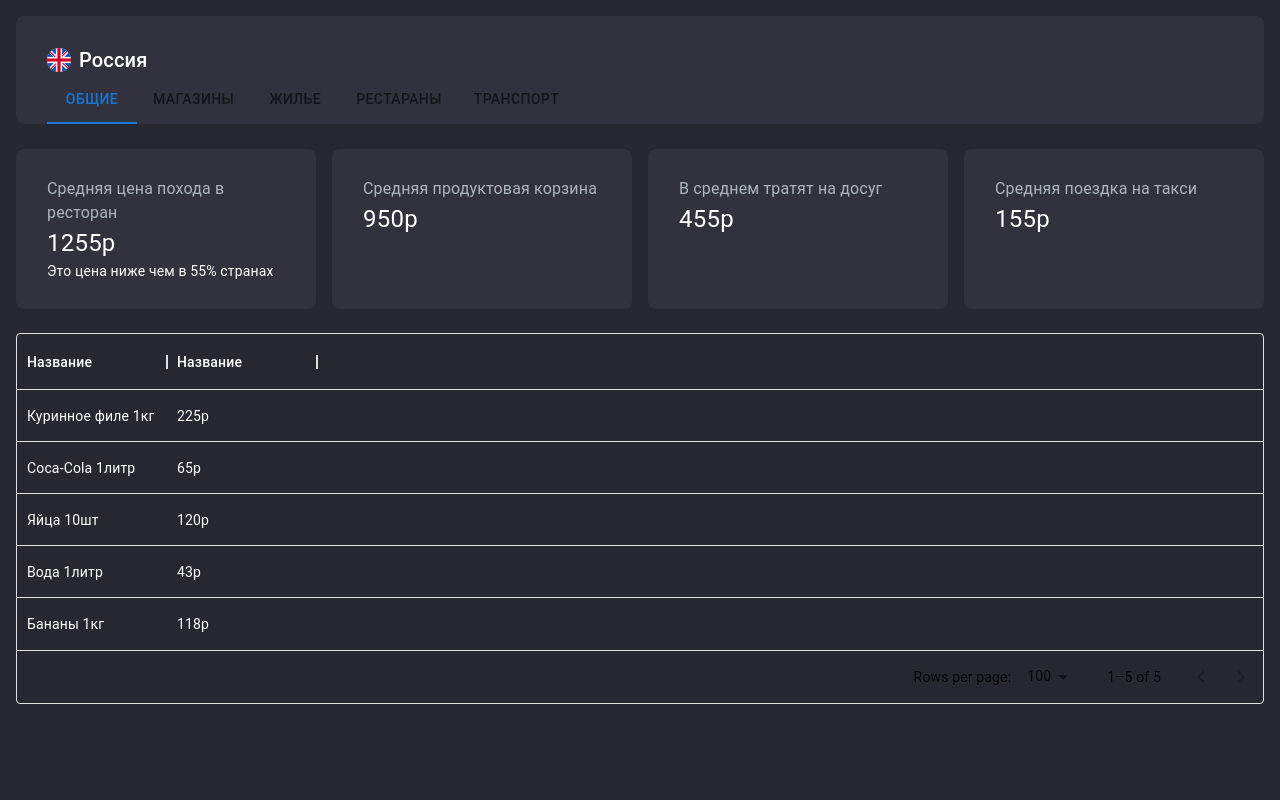
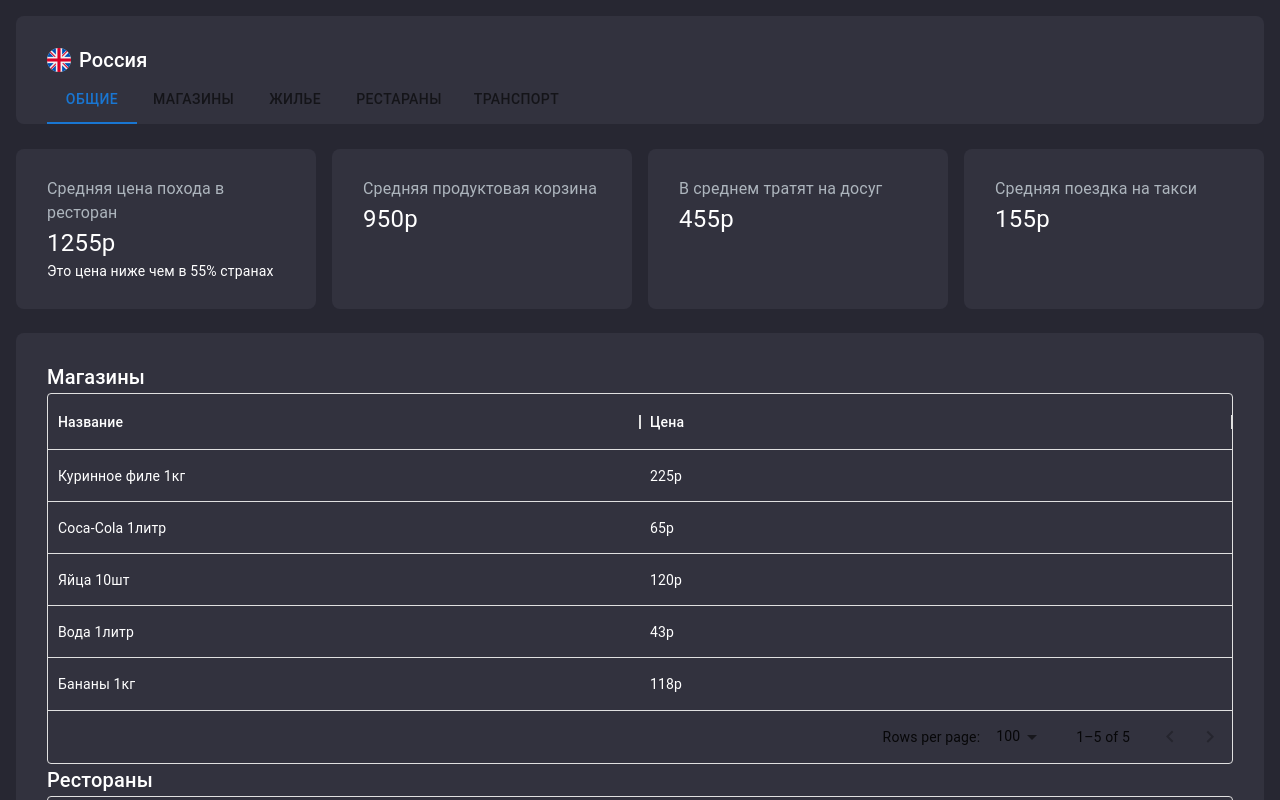
Before and after one commit to emargin/COL, a Next.js app: page /countries/1 in a window 1280 px wide. Built offline with nearby package versions, Linux system fonts and the light colour scheme.

Commit message:
chore: add table rendering

```diff
--- a/src/components/PageLayout.jsx
+++ b/src/components/PageLayout.jsx
@@ -7,6 +7,7 @@ const styles = {
         height: '100vh',
         backgroundColor: '#272732',
         margin: '0 auto',
+        overflowX: 'auto',
     },
 }
 
--- a/src/pages/countries/[id].jsx
+++ b/src/pages/countries/[id].jsx
@@ -34,8 +34,8 @@ export default function Country({ country }) {
 
     const columns = [
         { field: 'id', headerName: 'ID', hide: true },
-        { field: 'name', headerName: 'Название', width: 150 },
-        { field: 'price', headerName: 'Название', width: 150 },
+        { field: 'name', headerName: 'Название', flex: 1 },
+        { field: 'price', headerName: 'Цена', flex: 1 },
     ]
 
     return (
@@ -75,10 +75,14 @@ export default function Country({ country }) {
                         <InfoCard title="В среднем тратят на досуг" info="455р" />
                         <InfoCard title="Средняя поездка на такси" info="155р" />
                     </Box>
-                    {/* <InfoWrapper style={{ paddingBottom: 0 }}>
-
-                    </InfoWrapper> */}
-                    <DataGrid sx={{ color: '#fff' }} autoHeight rows={market} columns={columns} />
+                    <InfoWrapper>
+                        <Typography variant="h6">Магазины</Typography>
+                        <DataGrid sx={{ color: '#fff' }} autoHeight rows={market} columns={columns} />
+                        <Typography variant="h6">Рестораны</Typography>
+                        <DataGrid sx={{ color: '#fff' }} autoHeight rows={restaurants} columns={columns} />
+                        <Typography variant="h6">Транспорт</Typography>
+                        <DataGrid sx={{ color: '#fff' }} autoHeight rows={transprot} columns={columns} />
+                    </InfoWrapper>
                 </TabPanel>
 
                 <TabPanel value={tab} index={1}>
```
